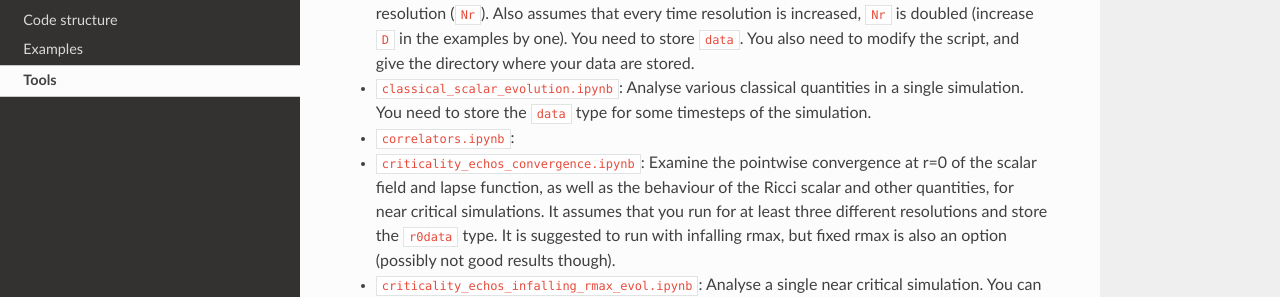
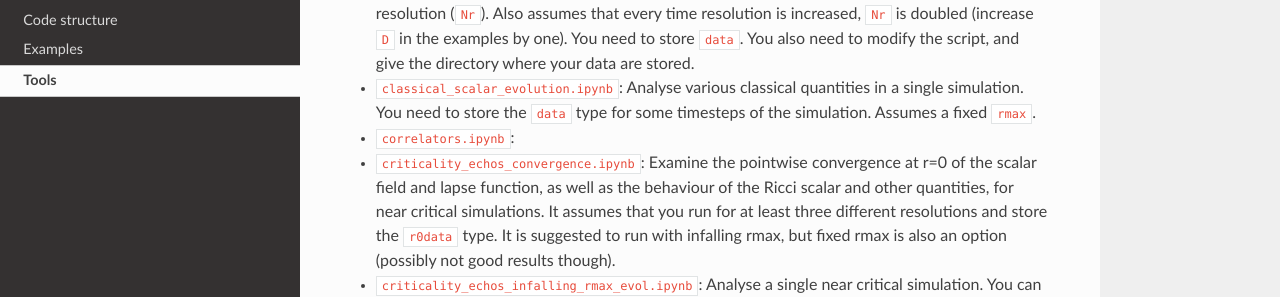
Before and after one commit to ThanasisGiannakopoulos/SpheriCo.jl, a Sphinx documentation site: the page built from docs/source/tools.rst, in a window 1280 px wide and 900 px high, scrolled down 930 px. Shown: the part 155-452 px from the top of the window. Built offline with Sphinx 7.4.7 and the Read the Docs theme 2.0.0, drawn with Linux system fonts in a browser that asks for light colours.

Commit message:
docs: minor
singed-off-by: thanasis@Dobby <giannakopoulos.th@gmail.com>

```diff
--- a/docs/source/tools.rst
+++ b/docs/source/tools.rst
@@ -68,7 +68,7 @@ how it interacts with other tools:
 
 - ``classical_scalar_evolution.ipynb``: Analyse various classical
   quantities in a single simulation. You need to store the ``data``
-  type for some timesteps of the simulation.
+  type for some timesteps of the simulation. Assumes a fixed ``rmax``.
 
 - ``correlators.ipynb``:
 
```
